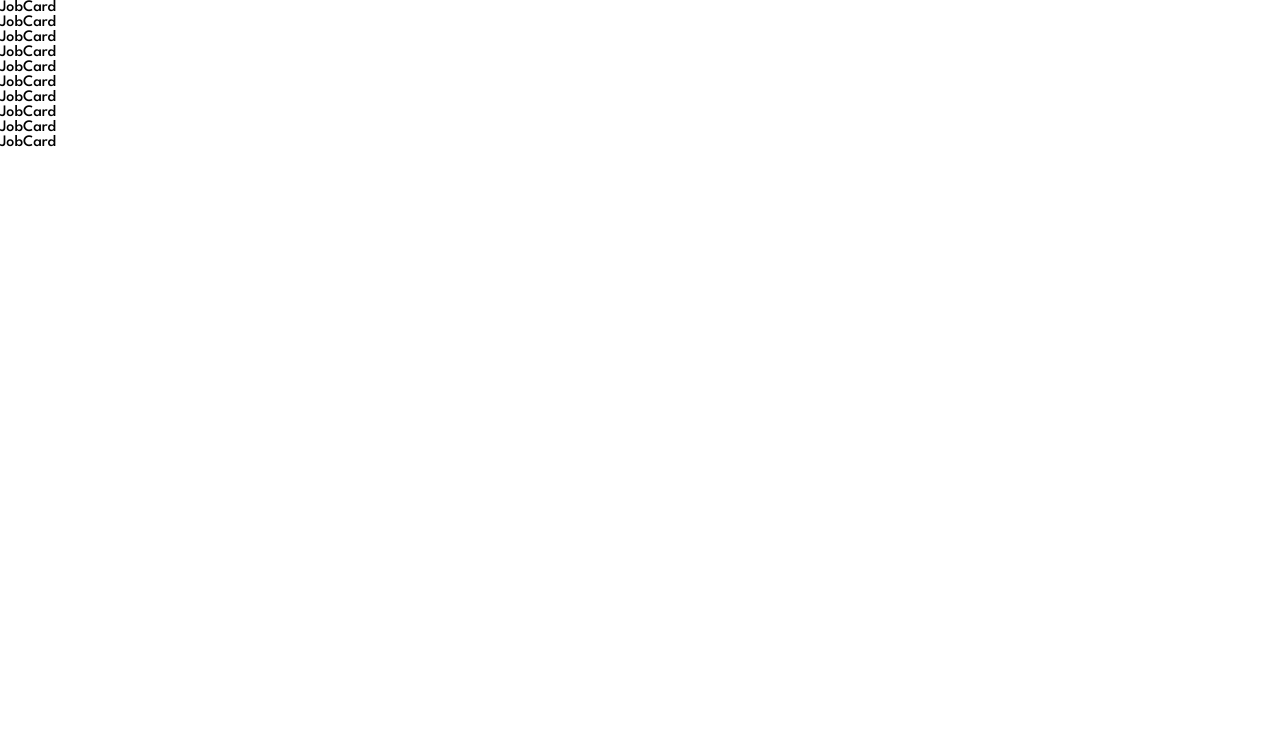
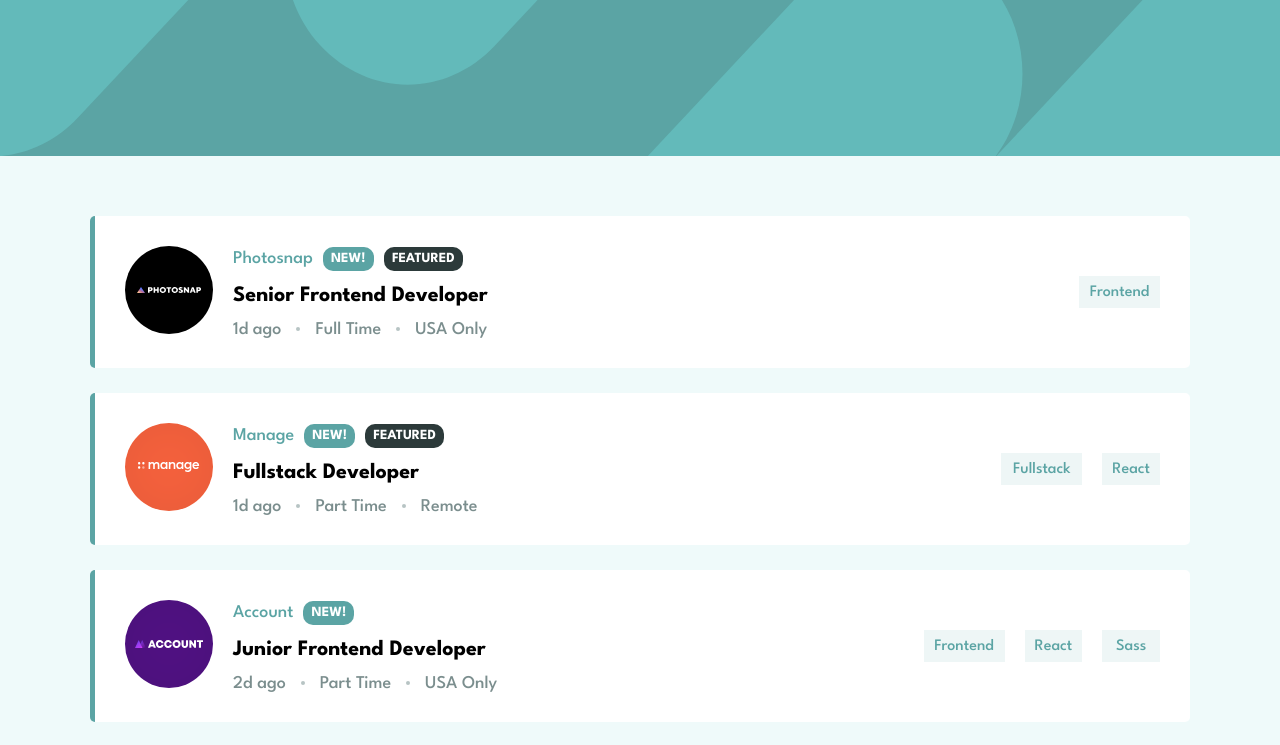
Before and after one commit to earthtobishop/job-listings, a Next.js app: page / in a window 1280 px wide. Shown: the top 745 px of the page. Built offline with nearby package versions, Linux system fonts and the light colour scheme.

Commit message:
Add styling for joblist and job card

```diff
--- /dev/null
+++ b/components/home-page/hero.module.css
@@ -0,0 +1,10 @@
+.hero {
+  width: 100%;
+  height: 156px;
+  background-color: var(--desaturated-dark-cyan);
+}
+
+.imageWrapper > img {
+  height: 156px;
+  width: 100%;
+}
--- /dev/null
+++ b/components/home-page/hero.tsx
@@ -0,0 +1,37 @@
+/* eslint-disable @next/next/no-img-element */
+import { useEffect, useState } from 'react'
+// import bgHeaderDesktop from '../../public/images/bg-header-desktop.svg'
+// import bgHeaderMobile from '../../public/images/bg-header-mobile.svg'
+import classes from './hero.module.css'
+
+const Hero = () => {
+  const [isDesktop, setDesktop] = useState(
+    typeof window !== 'undefined' ? window.innerWidth > 650 : true
+  )
+
+  const updateMedia = () => {
+    setDesktop(window.innerWidth > 650)
+  }
+
+  useEffect(() => {
+    window.addEventListener('resize', updateMedia)
+    return () => window.removeEventListener('resize', updateMedia)
+  })
+
+  return (
+    <div className={classes.hero}>
+      <span className={classes.imageWrapper}>
+        <img
+          alt='background header'
+          src={
+            isDesktop
+              ? '/images/bg-header-desktop.svg'
+              : '/images/bg-header-mobile.svg'
+          }
+        />
+      </span>
+    </div>
+  )
+}
+
+export default Hero
--- a/components/job-detail/job-card.module.css
+++ b/components/job-detail/job-card.module.css
@@ -0,0 +1,163 @@
+.jobCard {
+  background-color: #fff;
+  height: 152px;
+  width: 1100px;
+  display: flex;
+  justify-content: space-between;
+  align-items: center;
+  border-left: 5px solid var(--desaturated-dark-cyan);
+  border-radius: 5px;
+  padding: 0 30px;
+}
+
+.details {
+  display: flex;
+  gap: 20px;
+  align-items: center;
+}
+
+.info {
+  display: flex;
+  flex-direction: column;
+  gap: 15px;
+}
+
+.info .top {
+  display: flex;
+  gap: 10px;
+  align-items: center;
+}
+
+.company {
+  color: var(--desaturated-dark-cyan);
+  font-size: 18px;
+}
+
+.status {
+  background-color: var(--desaturated-dark-cyan);
+  color: #fff;
+  height: 24px;
+  width: 51px;
+  font-size: 14px;
+  font-weight: bold;
+  display: flex;
+  align-items: center;
+  justify-content: center;
+  border-radius: 10px;
+}
+
+.position {
+  font-size: 22px;
+  font-weight: bold;
+}
+
+.position:hover {
+  color: var(--desaturated-dark-cyan);
+}
+
+.featured {
+  background-color: var(--very-dark-gray-cyan);
+  color: #fff;
+  height: 24px;
+  width: 79px;
+  font-size: 14px;
+  font-weight: bold;
+  display: flex;
+  align-items: center;
+  justify-content: center;
+  border-radius: 10px;
+}
+
+.info .bottom {
+  display: flex;
+  gap: 15px;
+  font-size: 18px;
+  font-weight: medium;
+  color: var(--dark-gray-cyan);
+  align-items: center;
+}
+
+.dot {
+  height: 4px;
+  width: 4px;
+  border-radius: 50%;
+  display: inline-block;
+  background-color: #b7c4c4;
+}
+
+.tabs {
+  display: flex;
+  gap: 20px;
+  align-items: center;
+}
+
+.tab {
+  color: var(--desaturated-dark-cyan);
+  background-color: hsl(180, 31%, 95%);
+  height: 32px;
+  width: 57.75px;
+  display: flex;
+  align-items: center;
+  justify-content: center;
+}
+
+.tab:hover {
+  background-color: var(--desaturated-dark-cyan);
+  color: #fff;
+}
+
+.roleTab {
+  color: var(--desaturated-dark-cyan);
+  background-color: hsl(180, 31%, 95%);
+  height: 32px;
+  width: 81px;
+  display: flex;
+  align-items: center;
+  justify-content: center;
+}
+
+.roleTab:hover {
+  background-color: var(--desaturated-dark-cyan);
+  color: #fff;
+}
+
+.imageWrapper > img {
+  height: 88px;
+  width: 88px;
+}
+
+@media only screen and (max-width: 768px) {
+  .jobCard {
+    width: 327px;
+    height: 257px;
+    flex-direction: column;
+    align-items: baseline;
+    padding: 15px;
+    justify-content: space-around;
+  }
+  .details {
+    display: flex;
+    gap: 1px;
+    flex-direction: column;
+  }
+
+  .imageWrapper > img {
+    height: 48px;
+    width: 48px;
+    transform: translate(-5.5rem, -3rem);
+  }
+
+  .position {
+    font-size: 15px;
+    font-weight: bold;
+  }
+
+  .info .bottom {
+    display: flex;
+    gap: 15px;
+    font-size: 16px;
+    font-weight: medium;
+    color: var(--dark-gray-cyan);
+    align-items: center;
+  }
+}
--- a/components/job-detail/job-card.tsx
+++ b/components/job-detail/job-card.tsx
@@ -1,3 +1,4 @@
+/* eslint-disable @next/next/no-img-element */
 import React from 'react'
 import { Job } from '../../@types'
 import classes from './job-card.module.css'
@@ -9,7 +10,66 @@ type JobCardProps = {
 }
 
 const JobCard = ({ job }: JobCardProps) => {
-  return <div>JobCard</div>
+  console.log(job)
+
+  const {
+    company,
+    logo,
+    new: isNew,
+    featured,
+    contract,
+    languages,
+    level,
+    location,
+    position,
+    postedAt,
+    role,
+    tools
+  } = job
+
+  const formattedImagePath = logo.slice(1)
+
+  console.log(formattedImagePath)
+
+  return (
+    <div className={classes.jobCard}>
+      <div className={classes.details}>
+        <span className={classes.imageWrapper}>
+          <img
+            alt='company logo'
+            src={formattedImagePath}
+            height={88}
+            width={88}
+          />
+        </span>
+        <div className={classes.info}>
+          <div className={classes.top}>
+            <div className={classes.company}>{company}</div>
+            {isNew && <div className={classes.status}>NEW!</div>}
+            {featured && <div className={classes.featured}>FEATURED</div>}
+          </div>
+          <div className={classes.middle}>
+            <div className={classes.position}>{position}</div>
+          </div>
+          <div className={classes.bottom}>
+            <div>{postedAt}</div>
+            <span className={classes.dot}></span>
+            <div>{contract}</div>
+            <span className={classes.dot}></span>
+            <div>{location}</div>
+          </div>
+        </div>
+      </div>
+      <div className={classes.tabs}>
+        <div className={classes.roleTab}>{role}</div>
+        {tools.map((tool) => (
+          <div className={classes.tab} key={tool}>
+            {tool}
+          </div>
+        ))}
+      </div>
+    </div>
+  )
 }
 
 export default JobCard
--- a/components/jobs/job-list.module.css
+++ b/components/jobs/job-list.module.css
@@ -0,0 +1,7 @@
+.jobList {
+  margin-top: 60px;
+  display: flex;
+  flex-direction: column;
+  align-items: center;
+  gap: 25px;
+}
--- a/components/jobs/job-list.tsx
+++ b/components/jobs/job-list.tsx
@@ -10,7 +10,7 @@ interface JobListProps {
 
 function JobList({ jobs, setCategories }: JobListProps) {
   return (
-    <div>
+    <div className={classes.jobList}>
       {jobs.map((job) => (
         <JobCard key={job.id} job={job} setCategories={setCategories} />
       ))}
--- a/pages/index.tsx
+++ b/pages/index.tsx
@@ -1,6 +1,7 @@
 import { GetStaticProps } from 'next'
 import { useState } from 'react'
 import { Job } from '../@types'
+import Hero from '../components/home-page/hero'
 import JobList from '../components/jobs/job-list'
 import { getAllJobs } from '../lib/job-util'
 
@@ -12,7 +13,12 @@ function HomePage({ allJobs }: HomePageProps) {
   const [jobs, setJobs] = useState(allJobs)
   const [categories, setCategories] = useState<string[]>([])
 
-  return <JobList jobs={jobs} setCategories={setCategories} />
+  return (
+    <>
+      <Hero />
+      <JobList jobs={jobs} setCategories={setCategories} />
+    </>
+  )
 }
 
 export const getStaticProps: GetStaticProps = async () => {
--- a/styles/globals.css
+++ b/styles/globals.css
@@ -4,7 +4,7 @@
 
 body {
   --desaturated-dark-cyan: hsl(180, 29%, 50%);
-  --light-gray-cyan-backgroudn: hsl(180, 52%, 96%);
+  --light-gray-cyan-background: hsl(180, 52%, 96%);
   --light-gray-cyan-tablets: hsl(180, 31%, 95%);
   --dark-gray-cyan: hsl(180, 8%, 52%);
   --very-dark-gray-cyan: hsl(180, 14%, 20%);
@@ -12,4 +12,14 @@ body {
   font-size: 16px;
   margin: 0;
   font-family: 'League Spartan';
+  background-color: #effafa;
 }
+
+a {
+  text-decoration: none;
+}
+
+button {
+  font: inherit;
+  cursor: pointer;
+}
```
